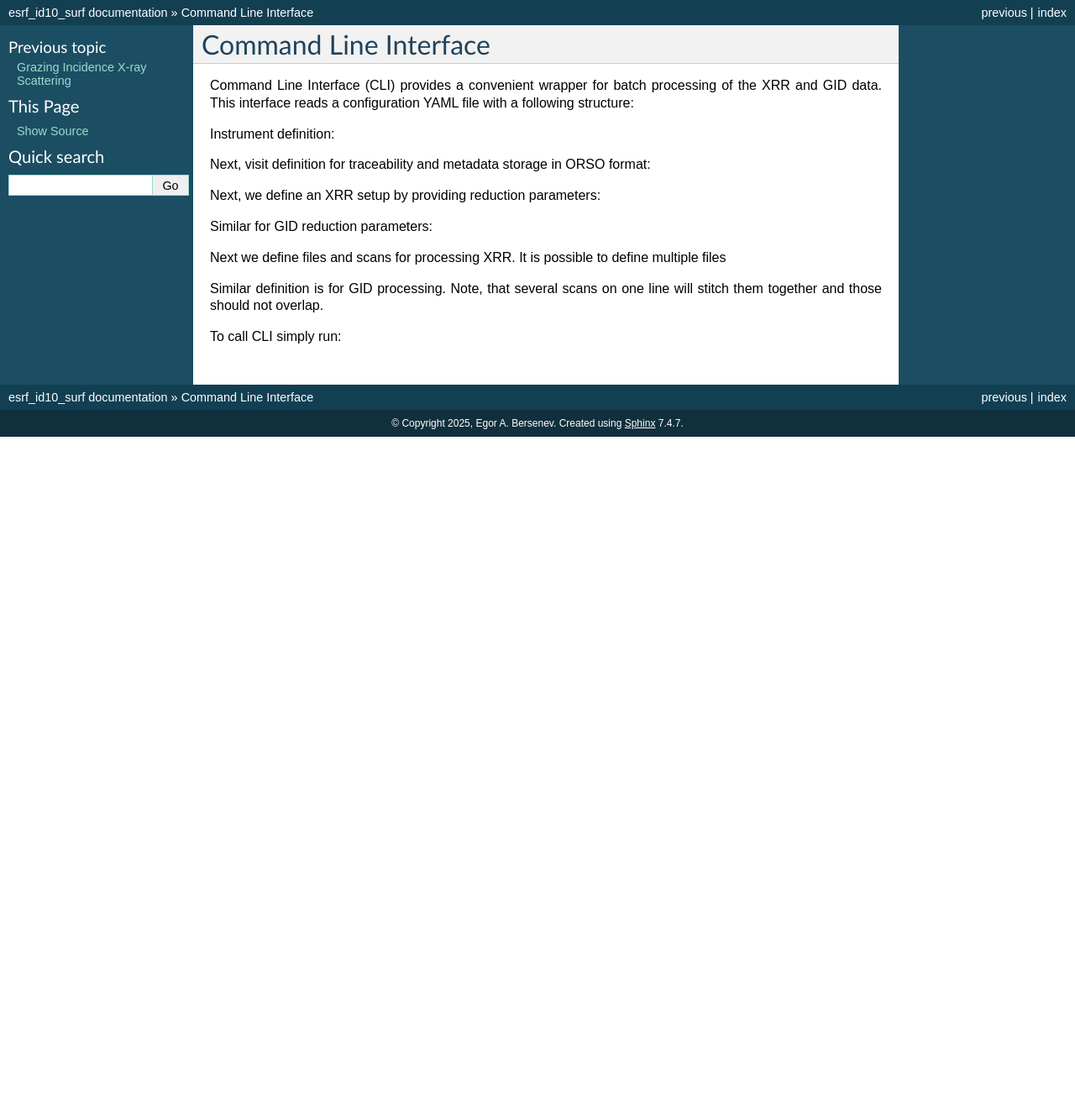
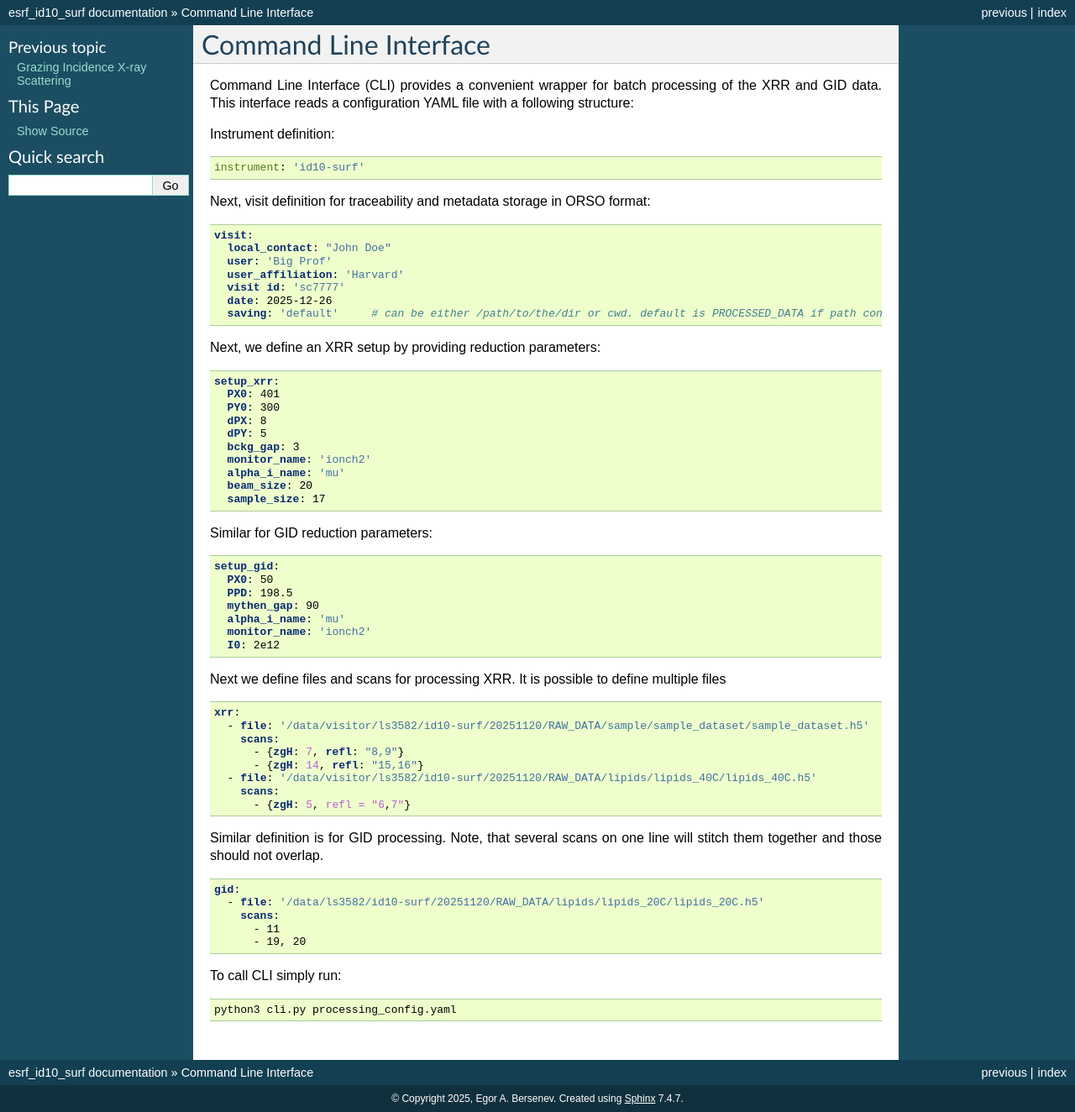
Before and after one commit to chelberserker/ESRF_ID10_SURF, a Sphinx documentation site: the page built from docs/CLI.rst, in a window 1280 px wide. Shown: the whole page at 84% size. Built offline with Sphinx 7.4.7, drawn with Linux system fonts in a browser that asks for light colours; pages that are not in the unit, such as notebooks, are missing from menus; before the commit the page ends 900 px from its top, so only the background shows below that.

```diff
--- a/docs/CLI.rst
+++ b/docs/CLI.rst
@@ -6,12 +6,14 @@
 
 Instrument definition:
 
-.. code-block:: yaml
+.. code-block:: ruby
+
     instrument: 'id10-surf'
 
 Next, visit definition for traceability and metadata storage in ORSO format:
 
 .. code-block:: yml
+
     visit:
       local_contact: "John Doe"
       user: 'Big Prof'
@@ -24,6 +26,7 @@
 Next, we define an XRR setup by providing reduction parameters:
 
 .. code-block:: yaml
+
     setup_xrr:
       PX0: 401
       PY0: 300
@@ -38,6 +41,7 @@
 Similar for GID reduction parameters:
 
 .. code-block:: yaml
+
     setup_gid:
       PX0: 50
       PPD: 198.5
@@ -49,6 +53,7 @@
 Next we define files and scans for processing XRR. It is possible to define multiple files
 
 .. code-block:: yaml
+
     xrr:
       - file: '/data/visitor/ls3582/id10-surf/20251120/RAW_DATA/sample/sample_dataset/sample_dataset.h5'
         scans:
@@ -61,6 +66,7 @@
 Similar definition is for GID processing. Note, that several scans on one line will stitch them together and those should not overlap.
 
 .. code-block:: yaml
+
     gid:
       - file: '/data/ls3582/id10-surf/20251120/RAW_DATA/lipids/lipids_20C/lipids_20C.h5'
         scans:
@@ -71,4 +77,5 @@
 To call CLI simply run:
 
 .. code-block:: bash
+
     python3 cli.py processing_config.yaml
--- a/docs/conf.py
+++ b/docs/conf.py
@@ -18,6 +18,7 @@
 # https://www.sphinx-doc.org/en/master/usage/configuration.html#general-configuration
 
 extensions = [
+    'myst_parser',
     'sphinx.ext.autodoc',
     'sphinx.ext.viewcode',
     'sphinx.ext.napoleon',
```
